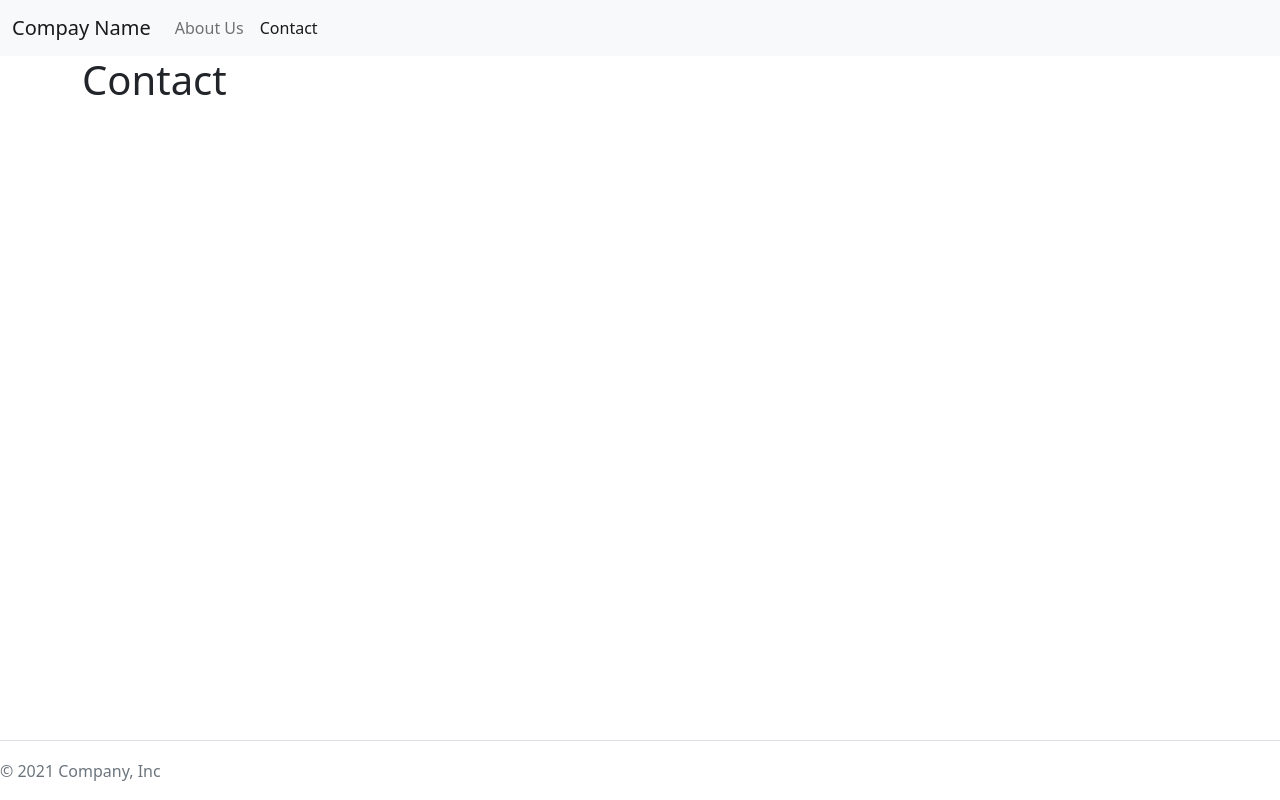
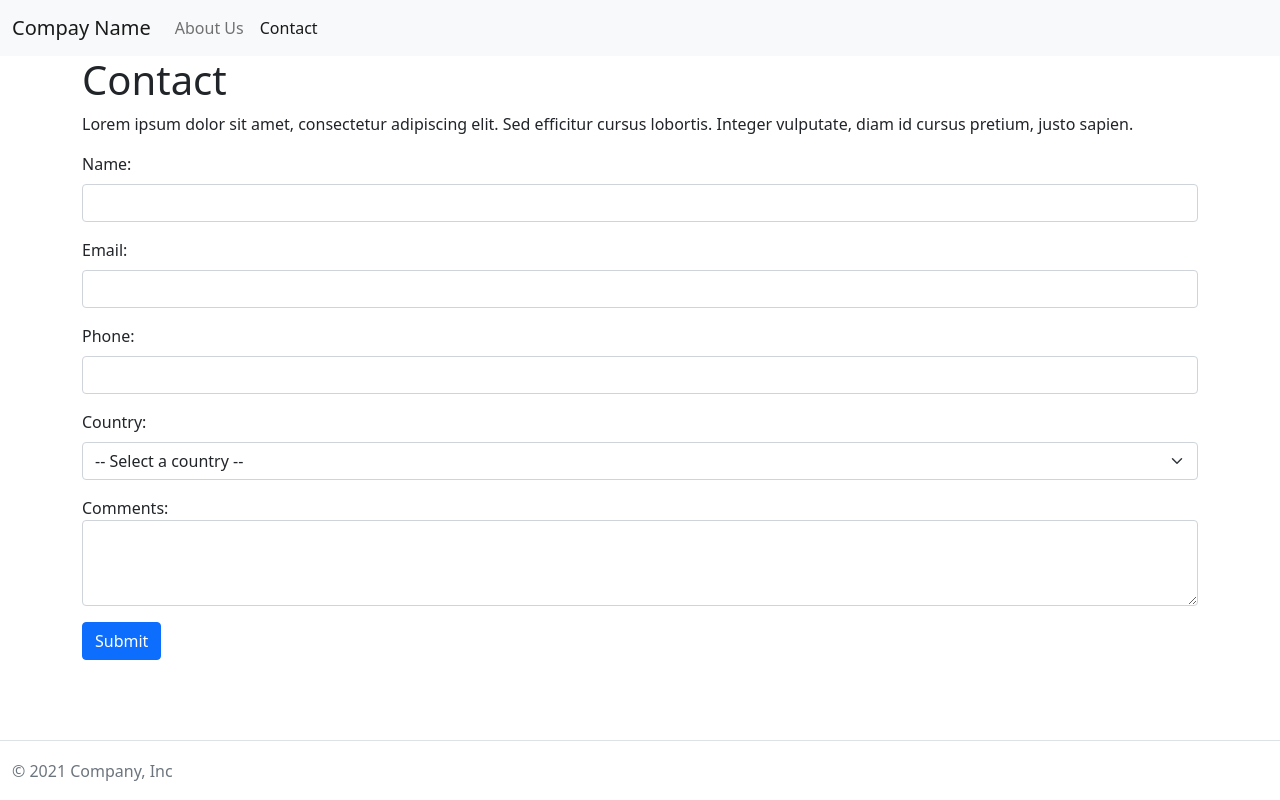
Before and after one commit to ozcota96/public-landing-page-template, a plain HTML site: page contact.html in a window 1280 px wide. Drawn offline with Linux system fonts and the light colour scheme.

Commit message:
#### index.html - Fixed footer to standarize in all views #### about.html - Fixed footer to standarize in all views #### contact.html - Created contact form view

```diff
--- a/contact.html
+++ b/contact.html
@@ -8,6 +8,7 @@
   <!-- Bootstrap CSS -->
   <link href="css/bootstrap/bootstrap.min.css" rel="stylesheet">
   <link href="css/shared/layout.css" rel="stylesheet">
+  <link href="css/contact.css" rel="stylesheet">
   <title>Company Name - Contact</title>
 </head>
 
@@ -33,14 +34,84 @@
       </div>
     </nav>
   </header>
-  <div class="container">
-    <h1>Contact</h1>
-  </div>
-  <footer class="footer d-flex flex-wrap justify-content-between border-top">
-    <div class="col-md-4 d-flex align-items-center">
+  <main>
+    <div id="contact-main-content" class="container">
+      <h1>Contact</h1>
+      <div>
+        <p>Lorem ipsum dolor sit amet, consectetur adipiscing elit. Sed efficitur cursus lobortis. Integer vulputate,
+          diam id cursus pretium, justo sapien.</p>
+      </div>
+      <div>
+        <form>
+          <div class="mb-3">
+            <label for="contactName" class="form-label">Name:</label>
+            <input type="text" class="form-control" id="contactName">
+          </div>
+          <div class="mb-3">
+            <label for="contactEmail" class="form-label">Email:</label>
+            <input type="email" class="form-control" id="contactEmail">
+          </div>
+          <div class="mb-3">
+            <label for="contactPhone" class="form-label">Phone:</label>
+            <input type="text" class="form-control" id="contactPhone">
+          </div>
+          <div class="mb-3">
+            <label for="contactCountry" class="form-label">Country:</label>
+            <select class="form-select" id="contactCountry">
+              <option value="" selected>-- Select a country --</option>
+              <option value="Antigua y Barbuda">Antigua y Barbuda</option>
+              <option value="Argentina">Argentina</option>
+              <option value="Bahamas">Bahamas</option>
+              <option value="Barbados">Barbados</option>
+              <option value="Belice">Belice</option>
+              <option value="Bolivia">Bolivia</option>
+              <option value="Brasil">Brasil</option>
+              <option value="Canada">Canada</option>
+              <option value="Chile">Chile</option>
+              <option value="Colombia">Colombia</option>
+              <option value="Costa Rica">Costa Rica</option>
+              <option value="Cuba">Cuba</option>
+              <option value="Dominica">Dominica</option>
+              <option value="Ecuador">Ecuador</option>
+              <option value="El Salvador">El Salvador</option>
+              <option value="Estado Unidos">Estado Unidos</option>
+              <option value="Granada">Granada</option>
+              <option value="Guatemala">Guatemala</option>
+              <option value="Guyana">Guyana</option>
+              <option value="Haiti">Haiti</option>
+              <option value="Honduras">Honduras</option>
+              <option value="Jamaica">Jamaica</option>
+              <option value="Mexico">Mexico</option>
+              <option value="Nicaragua">Nicaragua</option>
+              <option value="Panama">Panama</option>
+              <option value="Paraguay">Paraguay</option>
+              <option value="Peru">Peru</option>
+              <option value="Republica Dominicana">Republica Dominicana</option>
+              <option value="San Cristobal y Nieves">San Cristobal y Nieves</option>
+              <option value="San Vicente y las Granadinas">San Vicente y las Granadinas</option>
+              <option value="Santa Lucia">Santa Lucia</option>
+              <option value="Surinam">Surinam</option>
+              <option value="Trinidad y Tobago">Trinidad y Tobago</option>
+              <option value="Uruguay">Uruguay</option>
+              <option value="Venezuela">Venezuela</option>
+            </select>
+          </div>
+          <div class="mb-3">
+            <label for="contactComments">Comments:</label>
+            <textarea class="form-control" id="contactComments" rows="3"></textarea>
+          </div>
+          <button type="submit" class="btn btn-primary">Submit</button>
+        </form>
+      </div>
+    </div>
+  </main>
+
+  <footer class="footer border-top">
+    <div class="container-fluid">
       <span class="text-muted">© 2021 Company, Inc</span>
     </div>
   </footer>
+
   <script src="js/bootstrap/bootstrap.min.js"></script>
 </body>
 
```
Also changed, not shown: Index.html (+4 -2 lines), about.html (+1 -1 lines), css/contact.css (added).
